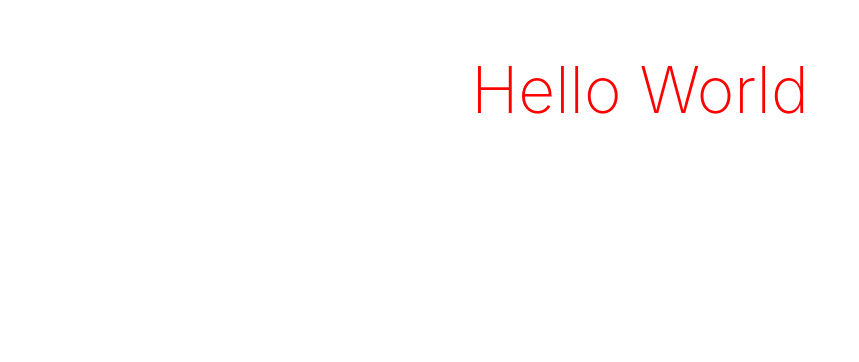
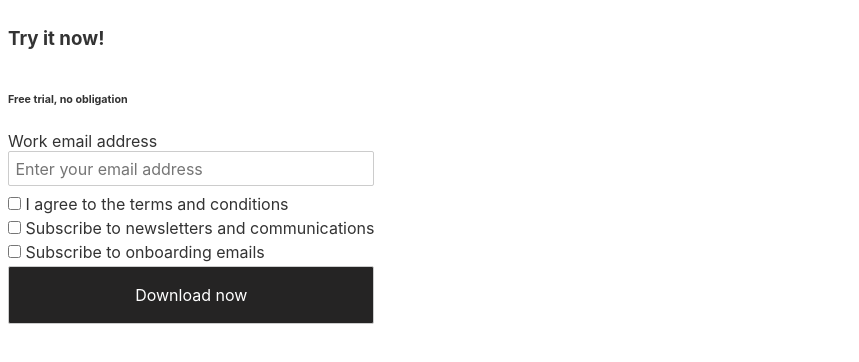
Before and after one commit to muhsinkamil/svelte-subscription, a Svelte app: page / in a window 1280 px wide. Shown: the top 362 px of the page, without its empty margins (0-859 px from the left). Built offline with nearby package versions, Linux system fonts and the light colour scheme.

Commit message:
Add layout of signup form

```diff
--- a/src/App.svelte
+++ b/src/App.svelte
@@ -1,22 +1,51 @@
 <script>
-	export let name;
+	import { Headings, Button, InputWithLabel, CheckboxWithLabel } from './components'
+
+	const options = [
+		{
+			label:"I agree to the terms and conditions",
+			name: "termsAndConditions"
+		},
+		{
+			label:"Subscribe to newsletters and communications",
+			name: "newsletter"
+		},
+		{
+			label:"Subscribe to onboarding emails",
+			name: "emails"
+		}
+	]
 </script>
 
 <main>
-	<h1>
-		Hello {name}
-	</h1>
+	<div class="layout_card">
+		<Headings heading="Try it now!"/>
+		<h6>Free trial, no obligation</h6>
+
+		<InputWithLabel
+			label="Work email address"
+			placeholder="Enter your email address"
+			name="email"
+		/>
+
+		{#each options as { label, name } (label)}
+		<CheckboxWithLabel
+			{label}
+			{name}
+		/>
+		{/each}
+
+		<Button label="Download now"></Button>
+	</div>
 </main>
 
 <style>
 	main {
 		padding: 0;
 		display: flex;
-		justify-content: center;
 	}
-	h1 {
-		font-size: 4rem;
-		color: red;
-		font-weight: 200;
+	.layout_card {
+		display: flex;
+		flex-direction: column;
 	}
 </style>
--- /dev/null
+++ b/src/components/Button.svelte
@@ -0,0 +1,13 @@
+<script>
+    export let label;
+</script>
+
+<button class="button_cls">{label}</button>
+
+<style>
+    .button_cls {
+        padding: 18px;
+        background-color: rgb(37, 36, 36);
+        color: white;
+    }
+</style>
--- /dev/null
+++ b/src/components/CheckboxWithLabel.svelte
@@ -0,0 +1,18 @@
+<script>
+    export let label;
+    export let name;
+</script>
+
+
+<label name="checkbox_container">
+    <input type="checkbox" {name}>
+    <span aria-label={label}>
+        {label}
+    </span>
+</label>
+
+<style>
+    .checkbox_container {
+
+    }
+</style>
--- /dev/null
+++ b/src/components/Headings.svelte
@@ -0,0 +1,9 @@
+<script>
+   export let heading;
+</script>
+
+<h3>{heading}</h3>
+
+<style>
+
+</style>
--- /dev/null
+++ b/src/components/InputWithLabel.svelte
@@ -0,0 +1,20 @@
+<script>
+    export let label;
+    export let name;
+    export let placeholder;
+</script>
+
+
+<label class="input_container">
+    <span aria-label={label}>
+        {label}
+    </span>
+    <input type="input" {name} {placeholder}>
+</label>
+
+<style>
+    .input_container {
+        display: flex;
+        flex-direction: column;
+    }
+</style>
--- /dev/null
+++ b/src/components/index.js
@@ -0,0 +1,6 @@
+import Headings from './Headings.svelte'
+import Button from "./Button.svelte"
+import CheckboxWithLabel from './CheckboxWithLabel.svelte';
+import InputWithLabel from './InputWithLabel.svelte';
+
+export { Headings, Button, CheckboxWithLabel, InputWithLabel }
```
